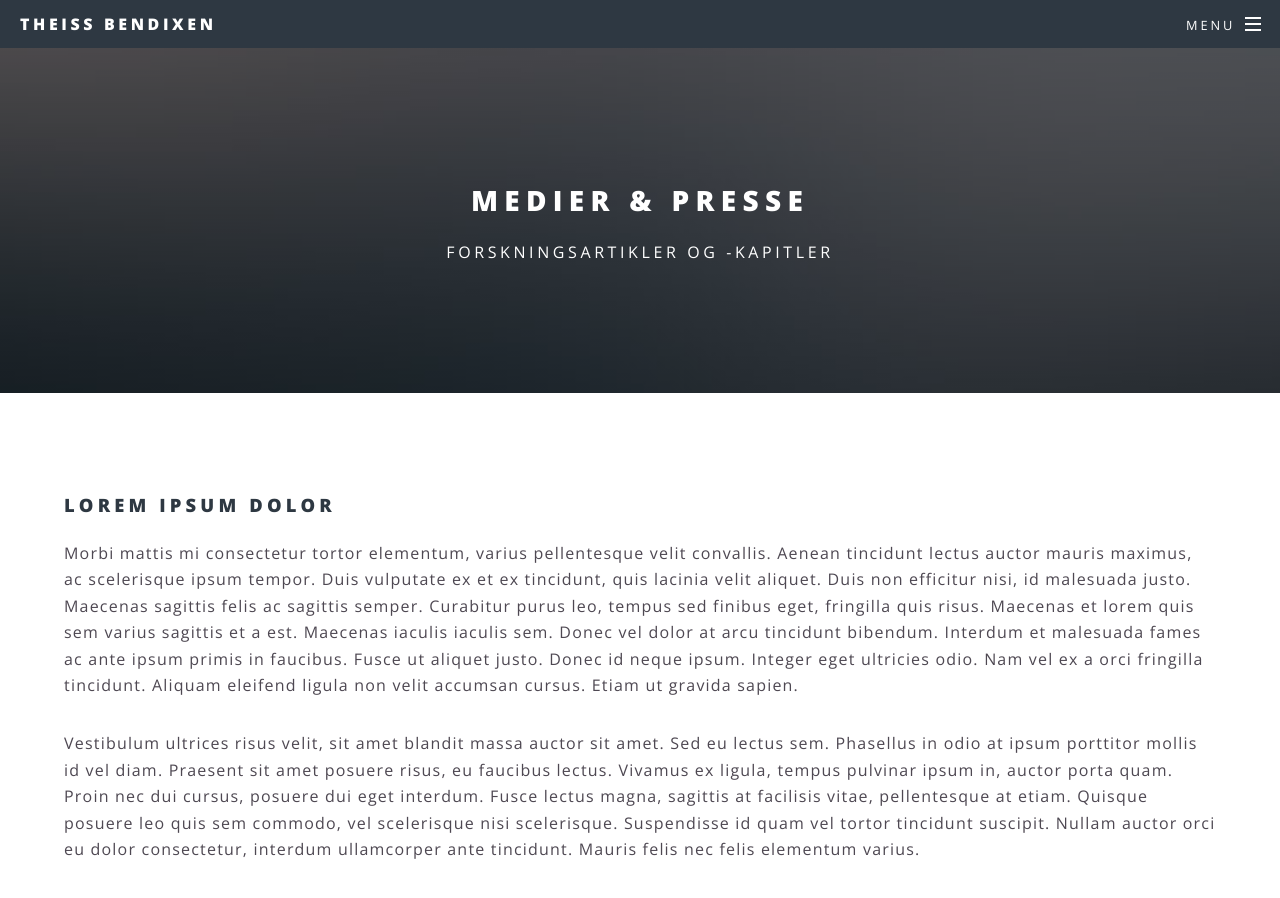
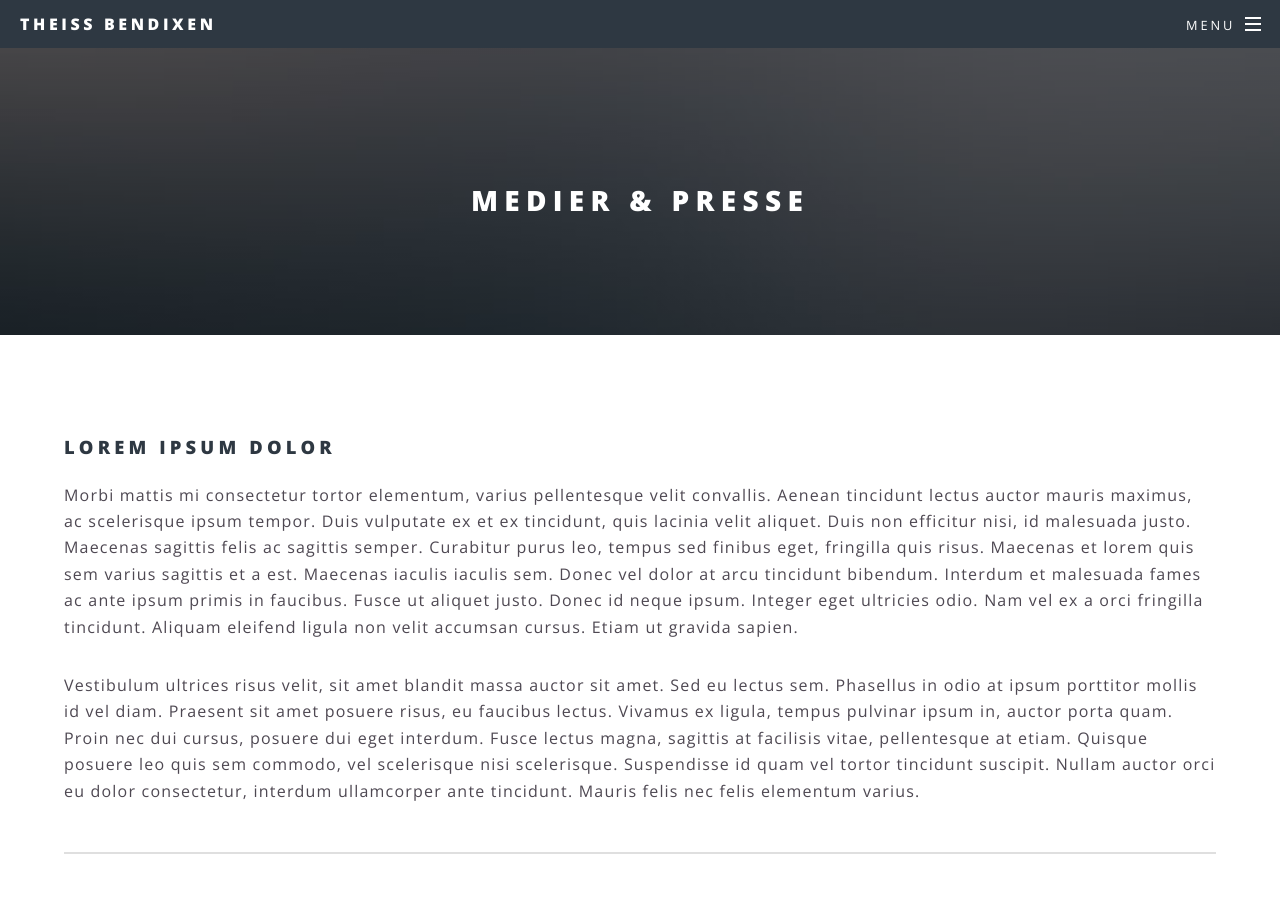
Before and after one commit to tbendixen/tbendixen.github.io, a Jekyll site: the page built from generic.html, in a window 1280 px wide and 900 px high. Built offline with Jekyll 4.4.1, drawn with Linux system fonts in a browser that asks for light colours.

Commit message:
Update page.html

```diff
--- a/_layouts/page.html
+++ b/_layouts/page.html
@@ -5,7 +5,6 @@ layout: default
 
   <header>
     <h2>{{ page.title }}</h2>
-    <p>Forskningsartikler og -kapitler</p>
   </header>
 
   <section class="wrapper style5">
```
